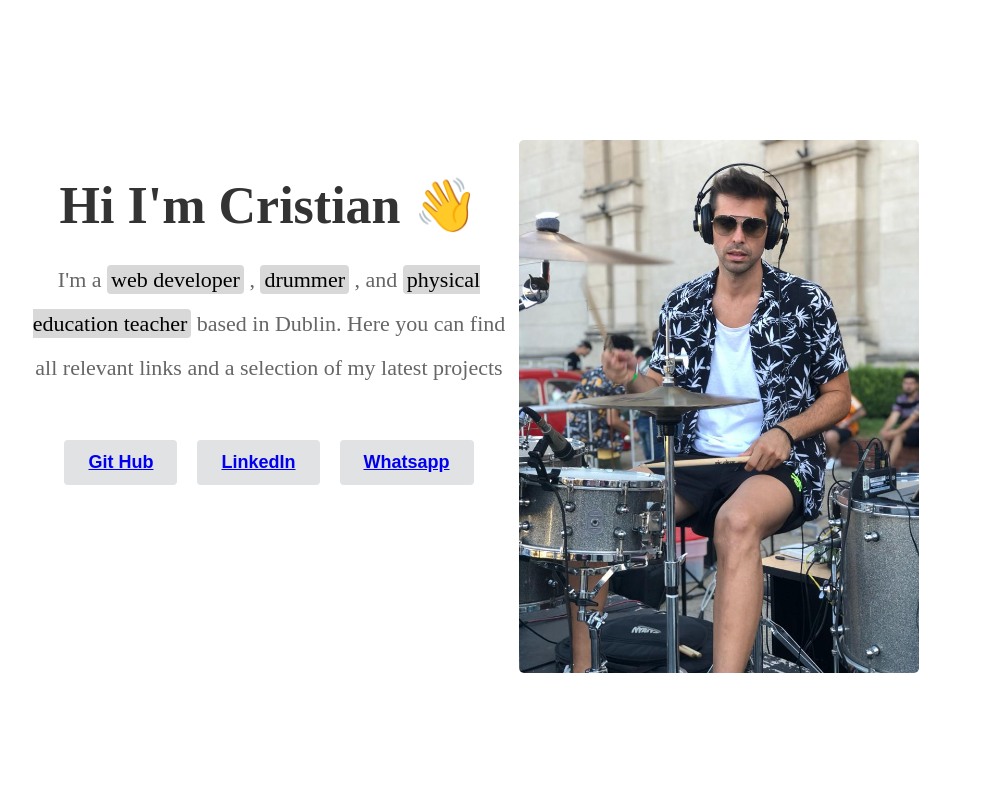
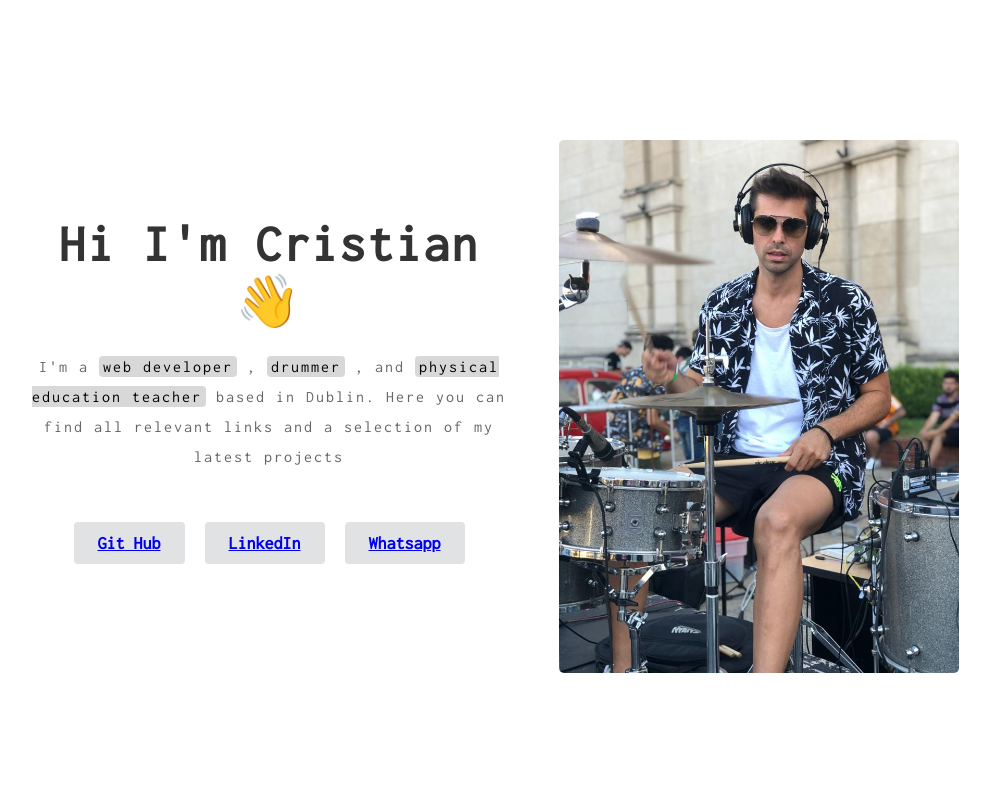
Before and after one commit to CristianMozetich/Portfolio, a React (Vite) app: page / in a window 1280 px wide. Shown: the top 800 px of the page, without its empty margins (171-1161 px from the left). Built offline with nearby package versions, Linux system fonts and the light colour scheme.

Commit message:
cambie fuente

```diff
--- a/index.html
+++ b/index.html
@@ -4,6 +4,9 @@
     <meta charset="UTF-8" />
     <link rel="icon" href="#" />
     <meta name="viewport" content="width=device-width, initial-scale=1.0" />
+    <link rel="preconnect" href="https://fonts.googleapis.com">
+    <link rel="preconnect" href="https://fonts.gstatic.com" crossorigin>
+    <link href="https://fonts.googleapis.com/css2?family=Inconsolata&family=Open+Sans&display=swap" rel="stylesheet">
     <title>Vite + React</title>
   </head>
   <body>
--- a/src/App.css
+++ b/src/App.css
@@ -4,3 +4,7 @@
   padding: 2rem;
   text-align: center;
 }
+
+*{
+  font-family: 'Inconsolata', monospace;
+}
--- a/src/Components/Intro/Intro.css
+++ b/src/Components/Intro/Intro.css
@@ -1,6 +1,7 @@
 .intro_desc {
     width: 500px;
     text-align: center;
+    margin: 40px;
   }
 
   .intro_desc p {
@@ -8,15 +9,22 @@
   }
 
   .intro_desc h1 {
-    font-size: 52px;
+    color: #474747;
+    font-size: 3.25em;
     margin-bottom: 20px;
     color: #333333;
+    letter-spacing: 0.125rem;
+    line-height: 1.125;
+    font-weight: 700;
   }
 
   .intro_desc p {
-    font-size: 22px;
+    font-size: 1rem;
+    letter-spacing: 0.125rem;
     color: #666666;
     margin-bottom: 40px;
+    line-height: 1.875;
+    font-weight: 400;
   }
 
   .intro_desc mark {
```
